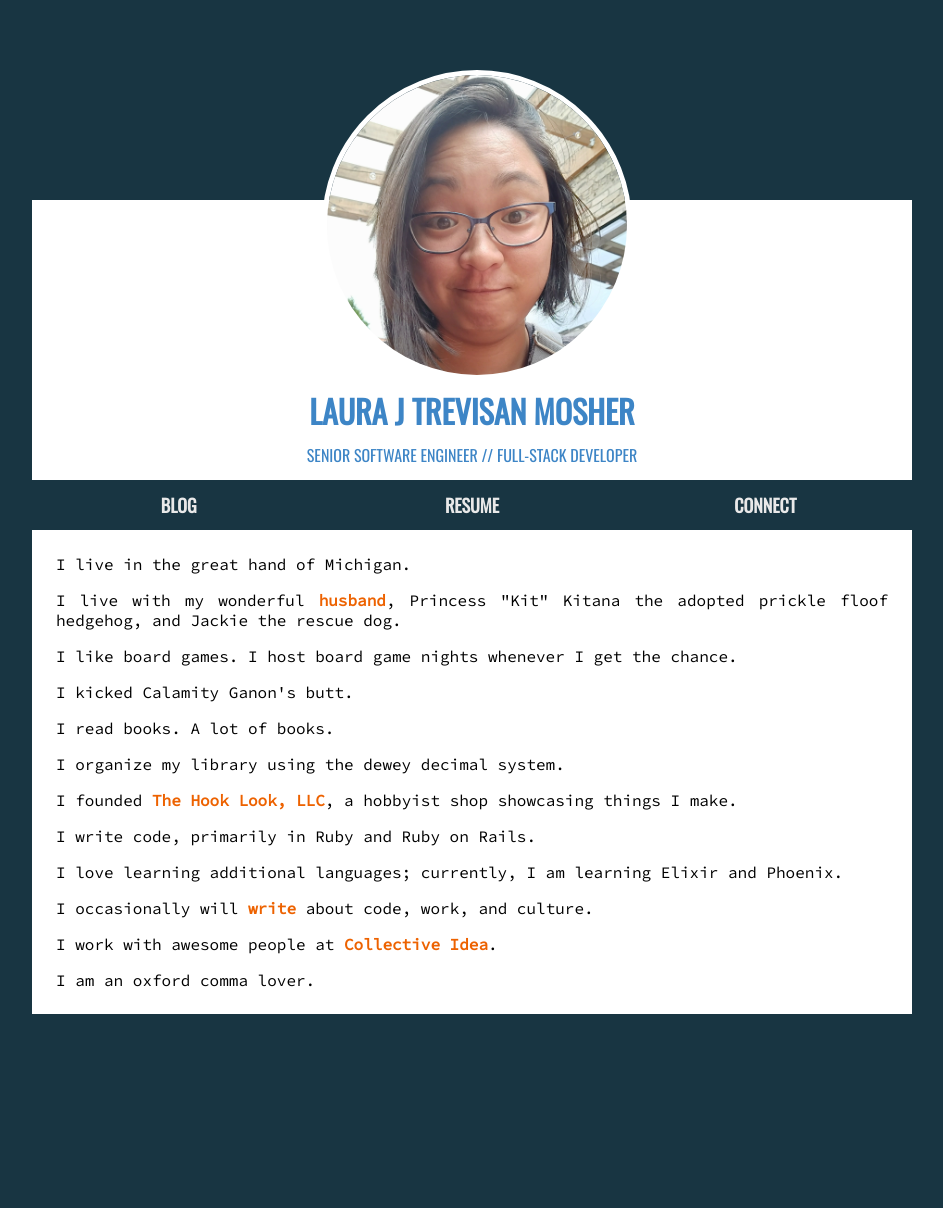
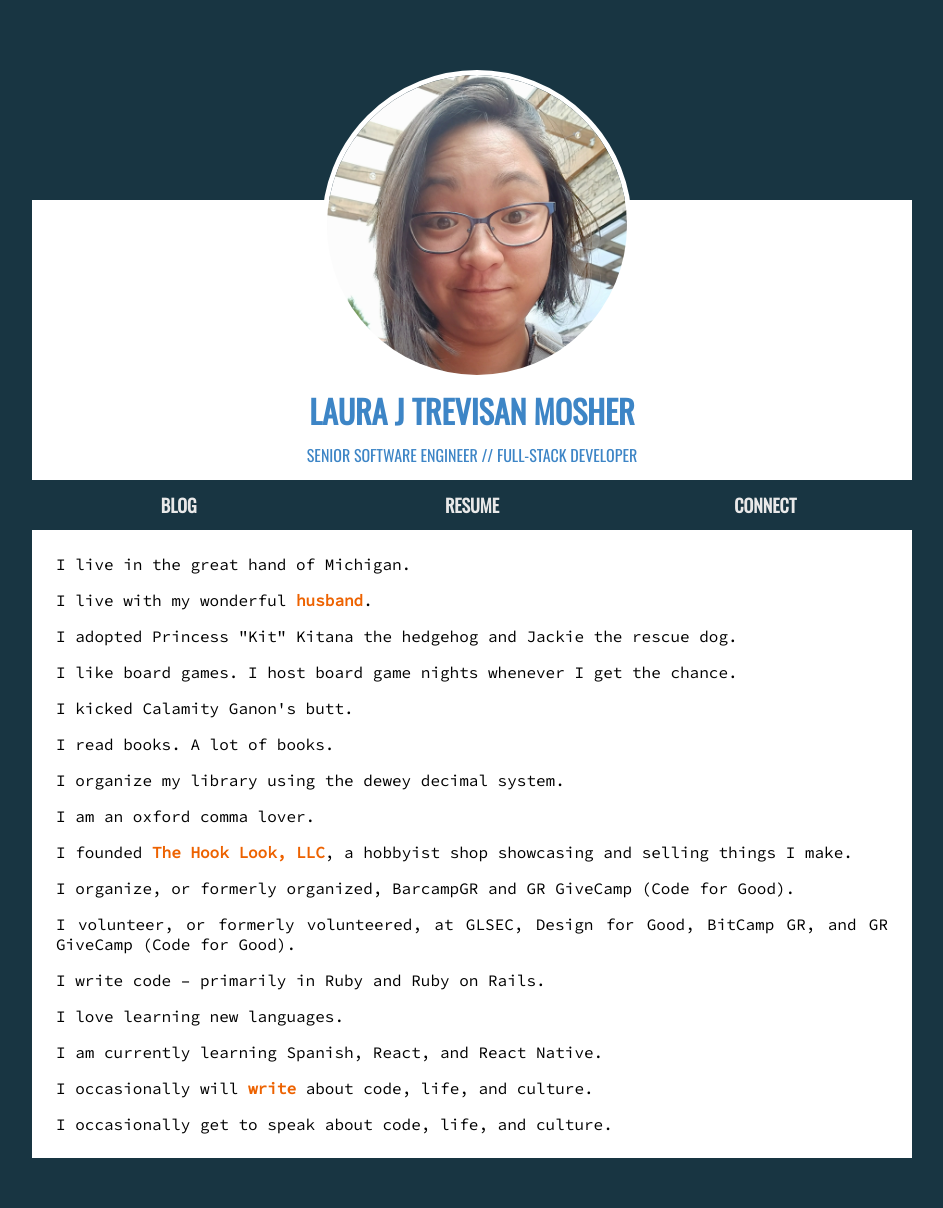
Before and after one commit to lauramosher/lauramosher.github.io, a Jekyll site: the page built from index.html, in a window 1280 px wide. Shown: the whole page, without its empty margins (168-1111 px from the left). Built offline with Jekyll 4.4.1, drawn with Linux system fonts in a browser that asks for light colours; before the commit the page ends 1064 px from its top, so only the background shows below that.

Commit message:
Update bullet list, remove out of date points

```diff
--- a/index.html
+++ b/index.html
@@ -22,17 +22,21 @@ layout: home
   <section>
     <ul>
       <li>I live in the great hand of Michigan.</li>
-      <li>I live with my wonderful <a href="https://michaelmosher.github.io/">husband</a>, Princess "Kit" Kitana the adopted prickle floof hedgehog, and Jackie the rescue dog.</li>
+      <li>I live with my wonderful <a href="https://michaelmosher.github.io/">husband</a>.</li>
+      <li>I adopted Princess "Kit" Kitana the hedgehog and Jackie the rescue dog.</li>
       <li>I like board games. I host board game nights whenever I get the chance.</li>
       <li>I kicked Calamity Ganon's butt.</li>
       <li>I read books. A lot of books.</li>
       <li>I organize my library using the dewey decimal system.</li>
-      <li>I founded <a href="https://squareup.com/market/the-hook-look-llc">The Hook Look, LLC</a>, a hobbyist shop showcasing things I make.</li>
-      <li>I write code, primarily in Ruby and Ruby on Rails.</li>
-      <li>I love learning additional languages; currently, I am learning Elixir and Phoenix.</li>
-      <li>I occasionally will <a href="/blog">write</a> about code, work, and culture.</li>
-      <li>I work with awesome people at <a href="https://collectiveidea.com">Collective Idea</a>.</li>
       <li>I am an oxford comma lover.</li>
+      <li>I founded <a href="https://squareup.com/market/the-hook-look-llc">The Hook Look, LLC</a>, a hobbyist shop showcasing and selling things I make.</li>
+      <li>I organize, or formerly organized, BarcampGR and GR GiveCamp (Code for Good).</li>
+      <li>I volunteer, or formerly volunteered, at GLSEC, Design for Good, BitCamp GR, and GR GiveCamp (Code for Good).</li>
+      <li>I write code &ndash; primarily in Ruby and Ruby on Rails.</li>
+      <li>I love learning new languages.</li>
+      <li>I am currently learning Spanish, React, and React Native.</li>
+      <li>I occasionally will <a href="/blog">write</a> about code, life, and culture.</li>
+      <li>I occasionally get to speak about code, life, and culture.</li>
     </ul>
   </section>
 </main>
```
Also changed, not shown: 1 other file.
